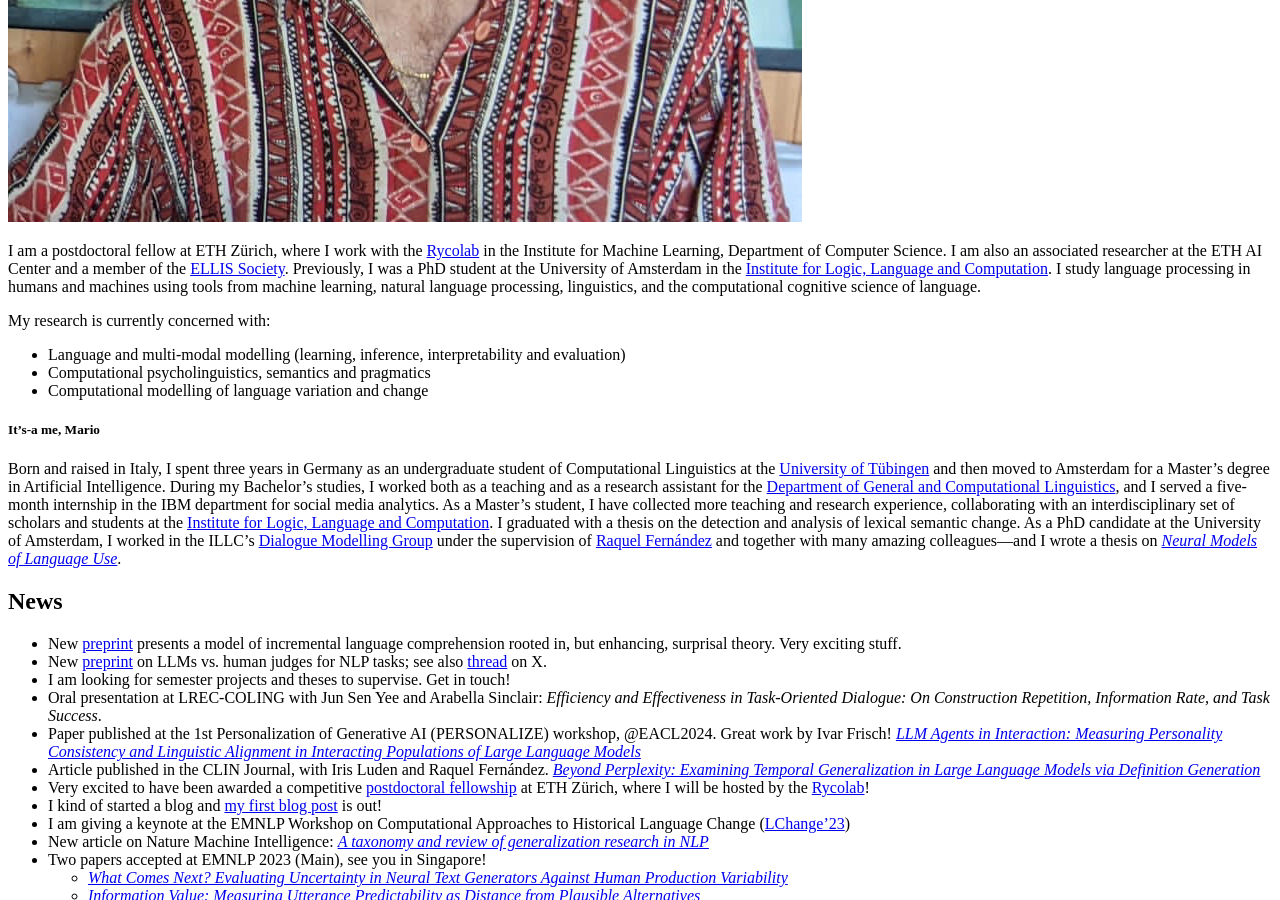
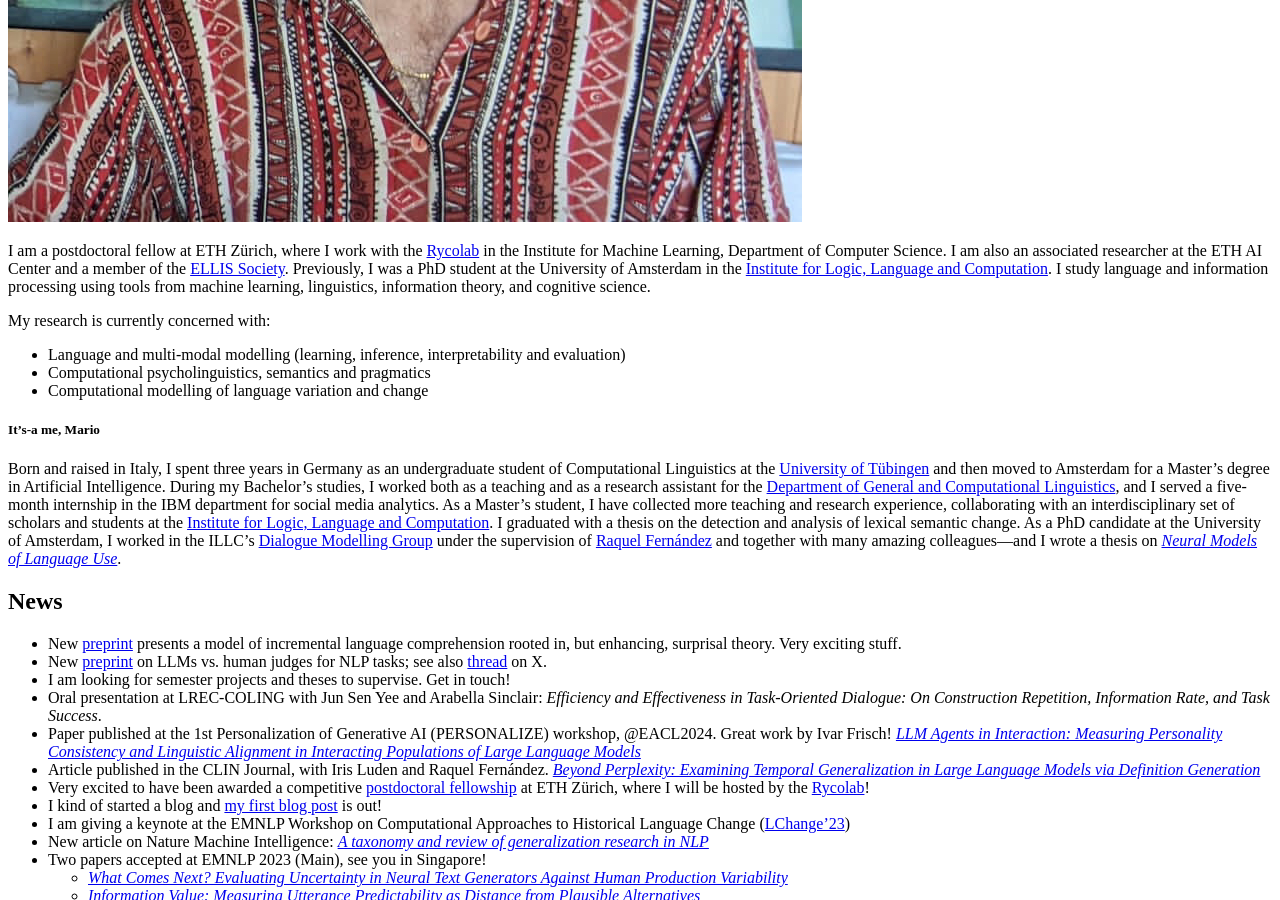
Before and after one commit to glnmario/glnmario.github.io, a Jekyll site: the page built from index.md, in a window 1280 px wide and 900 px high, scrolled down 756 px. Built offline with Jekyll 4.4.1, drawn with Linux system fonts in a browser that asks for light colours.

Commit message:
Update index.md

```diff
--- a/index.md
+++ b/index.md
@@ -6,7 +6,7 @@
 
 
 <!--## About me-->
-I am a postdoctoral fellow at ETH Zürich, where I work with the [Rycolab](https://rycolab.io) in the Institute for Machine Learning, Department of Computer Science. I am also an associated researcher at the ETH AI Center and a member of the [ELLIS Society](https://ellis.eu). Previously, I was a PhD student at the University of Amsterdam in the [Institute for Logic, Language and Computation](https://www.illc.uva.nl). I study language processing in humans and machines using tools from machine learning, natural language processing, linguistics, and the computational cognitive science of language.
+I am a postdoctoral fellow at ETH Zürich, where I work with the [Rycolab](https://rycolab.io) in the Institute for Machine Learning, Department of Computer Science. I am also an associated researcher at the ETH AI Center and a member of the [ELLIS Society](https://ellis.eu). Previously, I was a PhD student at the University of Amsterdam in the [Institute for Logic, Language and Computation](https://www.illc.uva.nl). I study language and information processing using tools from machine learning, linguistics, information theory, and cognitive science.
 
 My research is currently concerned with:
 - Language and multi-modal modelling (learning, inference, interpretability and evaluation)
```
